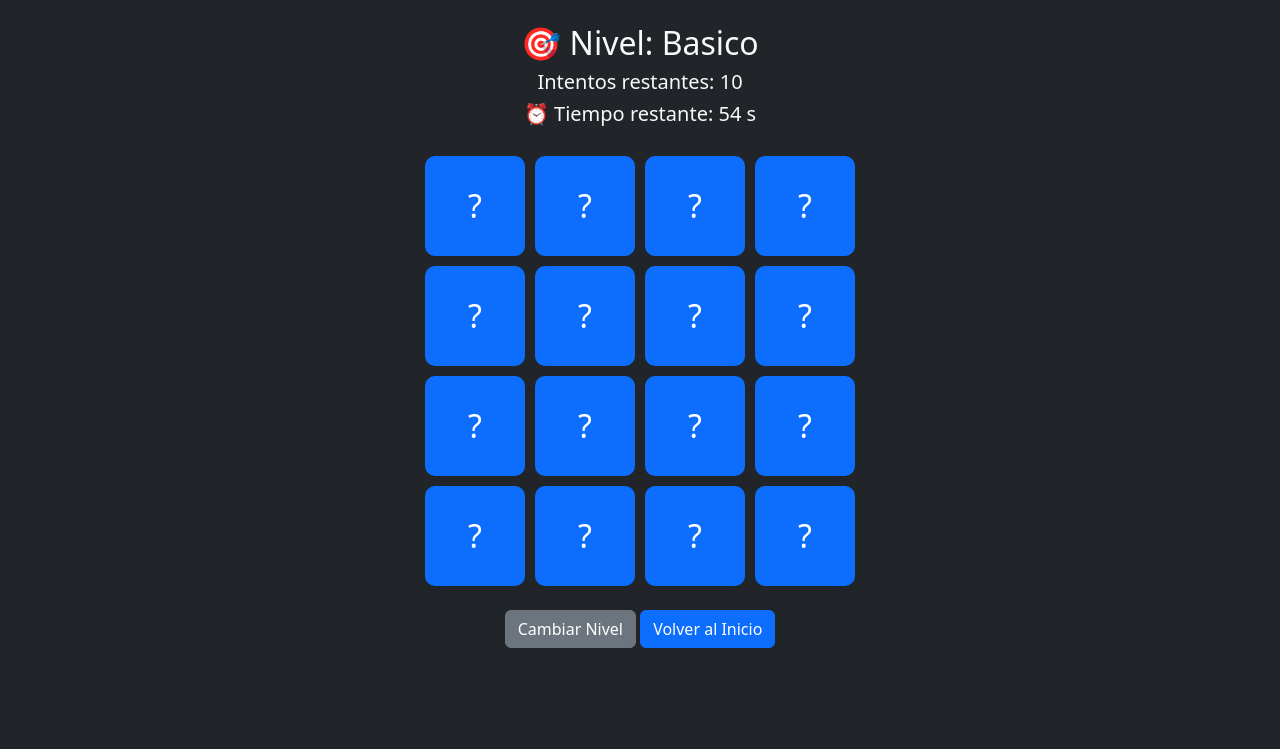
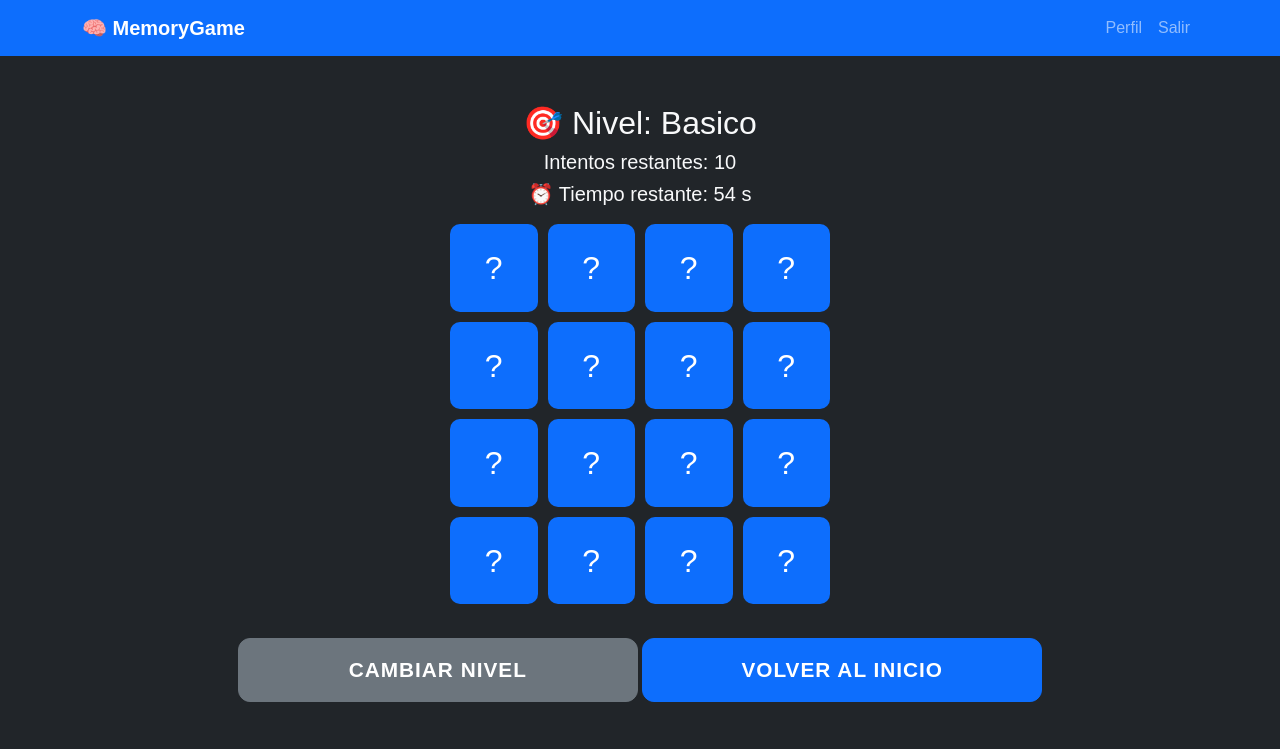
Before and after one commit to kevin025Guzman/memorygame-django, a Django app: page /juego/ in a window 1280 px wide. Shown: the top 749 px of the page. Run offline with Django 5.2, Linux system fonts and the light colour scheme; a user stored in the database is signed in.

Commit message:
Agregada version mobile responsibe

```diff
--- /dev/null
+++ b/memory_game/static/memory_game/css/global.css
@@ -0,0 +1,43 @@
+body {
+  font-family: 'Poppins', sans-serif;
+}
+
+/* Cards generales */
+.card {
+  border-radius: 15px;
+  overflow: hidden;
+}
+
+/* Botones y textos */
+.btn {
+  border-radius: 12px;
+  font-weight: 600;
+}
+
+/* Centrado vertical */
+.center-box {
+  display: flex;
+  flex-direction: column;
+  align-items: center;
+  justify-content: center;
+  min-height: 70vh;
+  text-align: center;
+}
+/* 🎮 Estilo de botones del menú principal */
+.nivel-btn {
+  width: 90%;              /* ancho casi completo en móvil */
+  max-width: 400px;        /* límite de ancho en pantallas grandes */
+  font-size: 1.3rem;       /* texto grande */
+  padding: 15px 0;         /* más altura para el botón */
+  border-radius: 12px;     /* bordes suaves */
+  font-weight: 600;        /* texto más fuerte */
+  text-transform: uppercase;
+  letter-spacing: 1px;
+  transition: all 0.3s ease;
+}
+
+/* efecto hover */
+.nivel-btn:hover {
+  transform: scale(1.05);
+  filter: brightness(1.1);
+}
--- /dev/null
+++ b/memory_game/static/memory_game/css/juego.css
@@ -0,0 +1,135 @@
+/* 🎨 Fondo y texto */
+body {
+  background-color: #222;
+  color: #fff;
+  font-family: 'Poppins', sans-serif;
+  text-align: center;
+  margin: 0;
+  padding: 0;
+}
+
+/* 🧩 Contenedor del tablero (si tu HTML usa .card-container, mantenemos esa clase) */
+.card-container {
+  display: grid;
+  grid-template-columns: repeat(4, minmax(60px, 1fr)); /* Se ajusta al ancho disponible */
+  gap: 10px;
+  justify-content: center;
+  justify-items: center;
+  margin: 0 auto;
+  max-width: 400px; /* evita que crezca demasiado */
+  padding: 10px;
+}
+
+/* 🃏 Carta adaptable */
+.memory-card {
+  width: 100%;              /* ocupa toda su celda */
+    aspect-ratio: 1 / 1;      /* mantiene proporción cuadrada */
+  background-color: #0d6efd;
+  border-radius: 10px;
+  display: flex;
+  justify-content: center;
+  align-items: center;
+  color: white;
+  font-size: 2rem;
+  cursor: pointer;
+  transition: transform 0.3s, background-color 0.3s;
+}
+
+/* Hover en escritorio */
+.memory-card:hover {
+  transform: scale(1.05);
+  background-color: #1a76ff;
+}
+.memory-card:active {
+  transform: scale(0.95);
+}
+/* Estados de juego */
+.flipped {
+  background-color: #ffc107;
+  color: black;
+}
+
+.matched {
+  background-color: #28a745;
+  color: white;
+  transform: scale(0.95);
+  opacity: 0.9;
+}
+
+/* 📱 Responsividad */
+@media (max-width: 768px) {
+  .card-container {
+    width: 95vw;
+    gap: 8px;
+  }
+  .memory-card {
+    font-size: 1.6rem;
+  }
+}
+
+@media (max-width: 480px) {
+  .card-container {
+    width: 95vw;
+    gap: 6px;
+  }
+  .memory-card {
+    font-size: 1.3rem;
+  }
+}
+
+
+/* 🎯 Modal personalizado centrado */
+.modal-overlay {
+  position: fixed;
+  top: 0;
+  left: 0;
+  width: 100%;
+  height: 100%;
+  background: rgba(0, 0, 0, 0.6);
+  display: flex;
+  align-items: center;
+  justify-content: center;
+  z-index: 2000;
+  backdrop-filter: blur(3px);
+}
+
+/* 💬 Contenedor del modal */
+.modal-content {
+  background-color: #dc3545; /* rojo para "perder" */
+  color: white;
+  border-radius: 15px;
+  padding: 25px 20px;
+  text-align: center;
+  width: 90%;
+  max-width: 360px;
+  box-shadow: 0 4px 10px rgba(0, 0, 0, 0.3);
+  animation: aparecer 0.3s ease;
+}
+
+/* efecto al aparecer */
+@keyframes aparecer {
+  from { opacity: 0; transform: translateY(30px); }
+  to { opacity: 1; transform: translateY(0); }
+}
+
+/* botón dentro del modal */
+.modal-content button {
+  margin-top: 10px;
+  border: none;
+  background-color: #000;
+  color: white;
+  padding: 10px 20px;
+  border-radius: 10px;
+  cursor: pointer;
+  font-weight: 600;
+  transition: 0.3s;
+}
+
+.modal-content button:hover {
+  background-color: #222;
+}
+
+/* Ocultar el modal cuando no se usa */
+.modal-overlay.hidden {
+  display: none;
+}
--- /dev/null
+++ b/memory_game/templates/memory_game/base.html
@@ -0,0 +1,49 @@
+{% load static %}
+<!DOCTYPE html>
+<html lang="es">
+<head>
+  <meta charset="UTF-8">
+  <meta name="viewport" content="width=device-width, initial-scale=1.0">
+  <title>{% block title %}Memory Game{% endblock %}</title>
+
+  <!-- Bootstrap -->
+  <link href="https://cdn.jsdelivr.net/npm/bootstrap@5.3.0/dist/css/bootstrap.min.css" rel="stylesheet">
+
+  <!-- Estilos globales -->
+  <link rel="stylesheet" href="{% static 'memory_game/css/global.css' %}">
+
+  {% block extra_css %}{% endblock %}
+</head>
+<body class="bg-dark text-light">
+
+  <!-- 🧭 Navbar -->
+  <nav class="navbar navbar-expand-lg navbar-dark bg-primary">
+    <div class="container">
+      <a class="navbar-brand fw-bold" href="{% url 'index' %}">🧠 MemoryGame</a>
+      <button class="navbar-toggler" type="button" data-bs-toggle="collapse" data-bs-target="#navbarNav">
+        <span class="navbar-toggler-icon"></span>
+      </button>
+      <div class="collapse navbar-collapse" id="navbarNav">
+        <ul class="navbar-nav ms-auto">
+          {% if user.is_authenticated %}
+            <li class="nav-item"><a href="{% url 'perfil' %}" class="nav-link">Perfil</a></li>
+            <li class="nav-item"><a href="{% url 'logout' %}" class="nav-link">Salir</a></li>
+          {% else %}
+            <li class="nav-item"><a href="{% url 'login' %}" class="nav-link">Iniciar sesión</a></li>
+            <li class="nav-item"><a href="{% url 'register' %}" class="nav-link">Registrarse</a></li>
+          {% endif %}
+        </ul>
+      </div>
+    </div>
+  </nav>
+
+  <!-- 📄 Contenido -->
+  <div class="container py-4">
+    {% block content %}{% endblock %}
+  </div>
+
+  <!-- Bootstrap JS -->
+  <script src="https://cdn.jsdelivr.net/npm/bootstrap@5.3.0/dist/js/bootstrap.bundle.min.js"></script>
+  {% block extra_js %}{% endblock %}
+</body>
+</html>
--- a/memory_game/templates/memory_game/juego.html
+++ b/memory_game/templates/memory_game/juego.html
@@ -1,60 +1,24 @@
-<!DOCTYPE html>
-<html lang="es">
+{% extends 'memory_game/base.html' %}
+{% load static %}
+{% block title %}Juego{% endblock %}
 
-<head>
-    <meta charset="UTF-8">
-    <title>Memory Game - {{ nivel|title }}</title>
-    {% load static %}
-    <link rel="icon" type="image/x-icon" href="{% static 'memory_game/icono.ico' %}">
-    <link href="https://cdn.jsdelivr.net/npm/bootstrap@5.3.0/dist/css/bootstrap.min.css" rel="stylesheet">
-    <style>
-        .card-container {
-            display: grid;
-            grid-template-columns: repeat(4, 100px);
-            gap: 10px;
-            justify-content: center;
-            margin-top: 30px;
-        }
+{% block extra_css %}
+<link rel="stylesheet" href="{% static 'memory_game/css/juego.css' %}">
+{% endblock %}
 
-        .memory-card {
-            width: 100px;
-            height: 100px;
-            background-color: #0d6efd;
-            border-radius: 10px;
-            display: flex;
-            justify-content: center;
-            align-items: center;
-            color: white;
-            font-size: 2rem;
-            cursor: pointer;
-        }
-
-        .flipped {
-            background-color: #ffc107;
-            color: black;
-        }
-
-        .matched {
-            background-color: #28a745;
-            color: white;
-        }
-    </style>
-</head>
-
-<body class="bg-dark text-light text-center">
-    <div class="container py-4">
+{% block content %}
+    <div class=" py-4">
         <h2>🎯 Nivel: {{ nivel|title }}</h2>
         <h5>Intentos restantes: <span id="intentos">{{ intentos }}</span></h5>
         <h5>⏰ Tiempo restante: <span id="tiempo">{{ tiempo }}</span> s</h5>
 
-        <div class="card-container" id="tablero"></div>
+        <div class="card-container" id="tablero" ></div>
 
         <div class="mt-4">
-            <a href="{% url 'seleccion_nivel' %}" class="btn btn-secondary">Cambiar Nivel</a>
-            <a href="{% url 'index' %}" class="btn btn-primary">Volver al Inicio</a>
+            <a href="{% url 'seleccion_nivel' %}" class="btn btn-secondary nivel-btn">Cambiar Nivel</a>
+            <a href="{% url 'index' %}" class="btn btn-primary nivel-btn">Volver al Inicio</a>
         </div>
-        <audio id="sonidoGanar" src="{% static 'memory_game/audio/ganar.mp3' %}"></audio>
-        <audio id="sonidoPerder" src="{% static 'memory_game/audio/perder.mp3' %}"></audio>
+
 
     </div>
 
@@ -68,8 +32,8 @@
     <audio id="audioLose" src="{% static 'memory_game/audio/lose.mp3' %}" preload="auto"></audio>
 
    <!-- 🏆 Modal de victoria -->
-    <div class="modal fade" id="modalWin" tabindex="-1" aria-hidden="true">
-        <div class="modal-dialog modal-dialog-centered">
+<div class="modal fade" id="modalWin" tabindex="-1" aria-hidden="true" data-bs-backdrop="static" data-bs-keyboard="false">
+  <div class="modal-dialog modal-dialog-centered modal-sm">
     <div class="modal-content bg-success text-light text-center p-4">
       <h3>🎉 ¡Felicidades!</h3>
       <p>Completaste el juego correctamente.</p>
@@ -79,8 +43,8 @@
 </div>
 
 <!-- 💀 Modal de derrota -->
-    <div class="modal fade" id="modalLose" tabindex="-1" aria-hidden="true">
-        <div class="modal-dialog modal-dialog-centered">
+<div class="modal fade" id="modalLose" tabindex="-1" aria-hidden="true" data-bs-backdrop="static" data-bs-keyboard="false">
+  <div class="modal-dialog modal-dialog-centered modal-sm">
     <div class="modal-content bg-danger text-light text-center p-4">
       <h3>😢 Has perdido</h3>
       <p>Se acabaron los intentos o el tiempo.</p>
@@ -88,6 +52,7 @@
     </div>
   </div>
 </div>
+
 
     <!-- Bootstrap JS (para los modales) -->
     <script src="https://cdn.jsdelivr.net/npm/bootstrap@5.3.0/dist/js/bootstrap.bundle.min.js"></script>
@@ -127,6 +92,21 @@
         // Crear pares de cartas (8 pares = 16 cartas)
         const simbolos = ['🍎', '🍌', '🍇', '🍒', '🍉', '🍋', '🍓', '🍍'];
         let cartas = [...simbolos, ...simbolos];
+
+        function registrarResultado(resultado, tiempoRestante) {
+                    fetch("/registrar-partida/", {
+                        method: "POST",
+                        headers: {
+                            "Content-Type": "application/json",
+                            "X-CSRFToken": "{{ csrf_token }}",
+                        },
+                        body: JSON.stringify({
+                            nivel: "{{ nivel }}",
+                            resultado: resultado,
+                            tiempo_restante: tiempoRestante,
+                        }),
+                    });
+                }
 
         // Mezclar las cartas
         cartas.sort(() => Math.random() - 0.5);
@@ -173,25 +153,10 @@
                 intentos--;
                 intentosSpan.textContent = intentos;
                 if (intentos <= 0) {
-                    sonidoPerder.play();
 
-                    function registrarResultado(resultado, tiempoRestante) {
-                        fetch("/registrar-partida/", {
-                            method: "POST",
-                            headers: {
-                                "Content-Type": "application/json",
-                                "X-CSRFToken": "{{ csrf_token }}",
-                            },
-                            body: JSON.stringify({
-                                nivel: "{{ nivel }}",
-                                resultado: resultado,
-                                tiempo_restante: tiempoRestante,
-                            }),
-                        });
-                    }
+                    clearInterval(cuentaRegresiva);
                     audioMain.pause();
                     audioMain.currentTime = 0;
-                    registrarResultado("derrota", tiempo);
                     audioLose.play();
                     modalLose.show();
                 }
@@ -204,20 +169,7 @@
             const ganadas = document.querySelectorAll('.matched');
             if (ganadas.length === todas.length) {
 
-                function registrarResultado(resultado, tiempoRestante) {
-                    fetch("/registrar-partida/", {
-                        method: "POST",
-                        headers: {
-                            "Content-Type": "application/json",
-                            "X-CSRFToken": "{{ csrf_token }}",
-                        },
-                        body: JSON.stringify({
-                            nivel: "{{ nivel }}",
-                            resultado: resultado,
-                            tiempo_restante: tiempoRestante,
-                        }),
-                    });
-                }
+
                 audioMain.pause();
                 audioMain.currentTime = 0;
                 registrarResultado("victoria", tiempo);
@@ -240,6 +192,5 @@
             }
         }, 1000);
     </script>
-</body>
 
-</html>
+{% endblock %}
```
Also changed, not shown: memory_game/templates/memory_game/index.html (+15 -40 lines), memory_game/templates/memory_game/login.html (+12 -17 lines), memory_game/templates/memory_game/perfil.html (+8 -14 lines), memory_game/templates/memory_game/register.html (+10 -16 lines), memory_game/templates/memory_game/seleccion_nivel.html (+8 -13 lines), db.sqlite3. Lines whose indentation alone changed are shown as unchanged.
